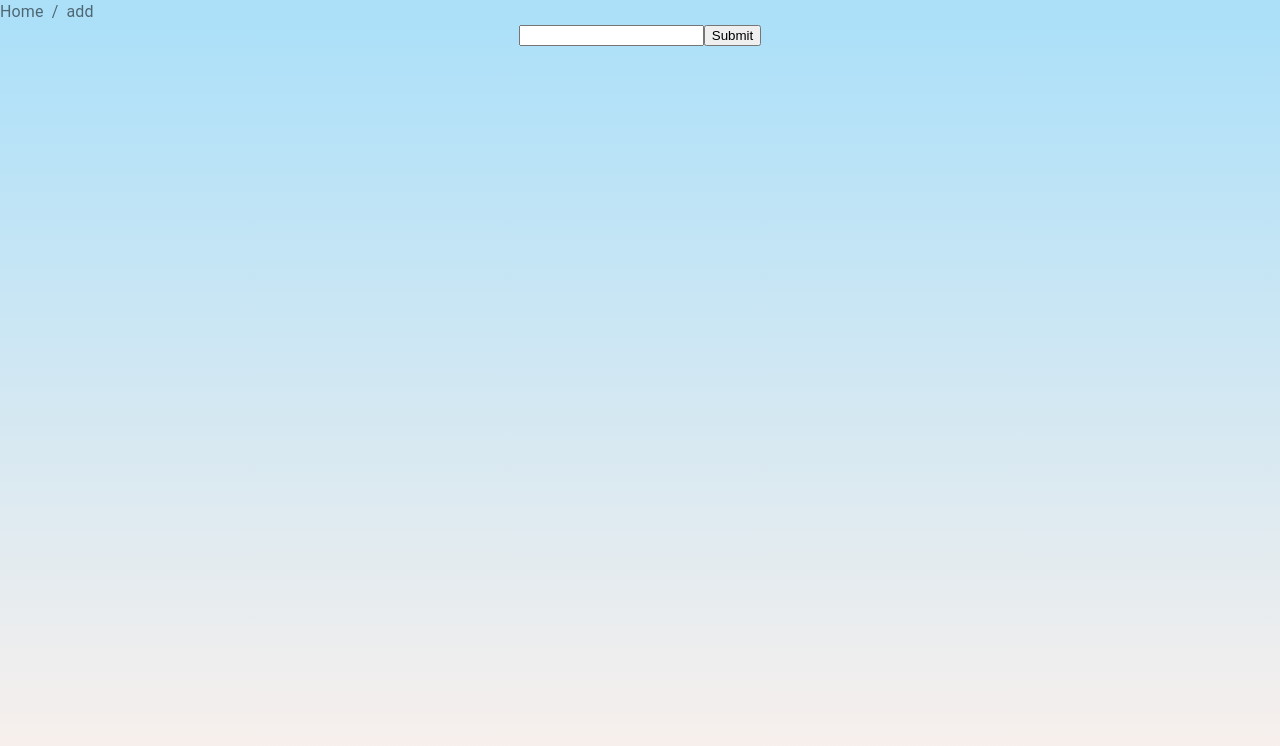
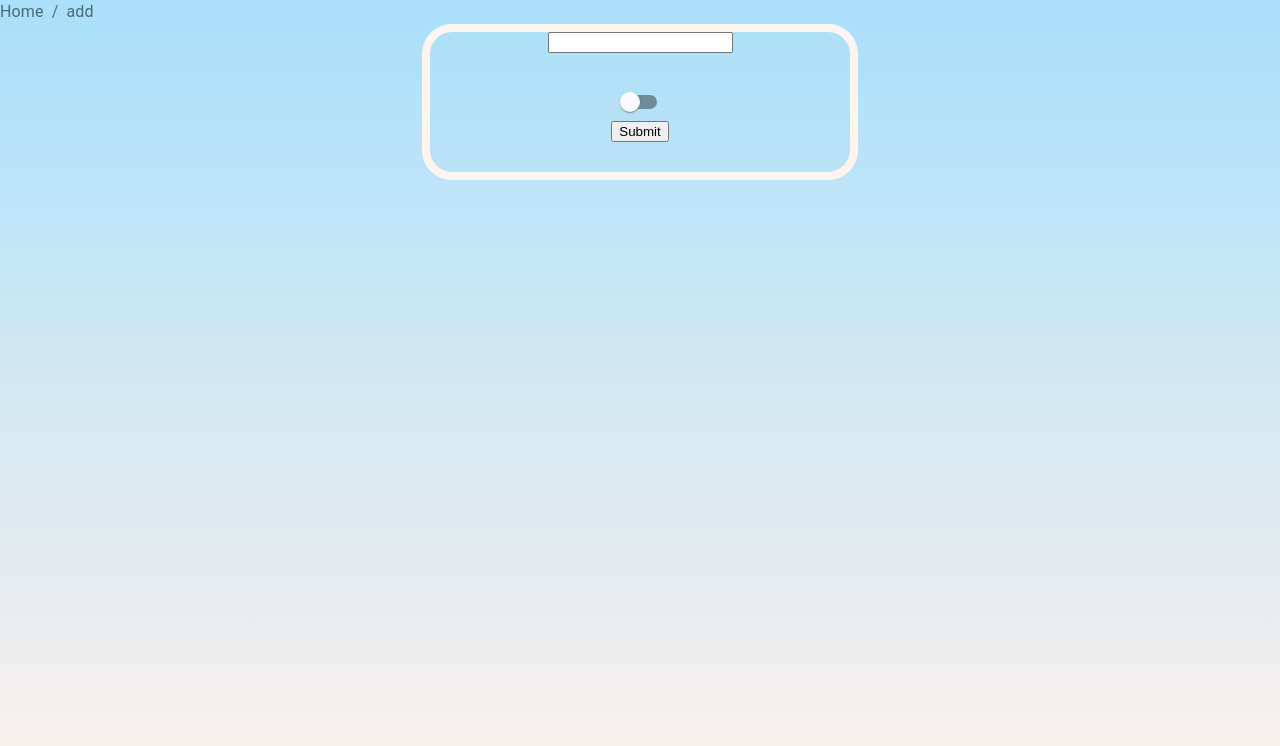
Before and after one commit to SeojinK1m/RMDFrontend, a React (Create React App) app: page /add in a window 1280 px wide. Shown: the top 746 px of the page. Built offline with nearby package versions, Linux system fonts and the light colour scheme.

Commit message:
add form almost done

```diff
--- a/src/AddPage.js
+++ b/src/AddPage.js
@@ -1,8 +1,16 @@
 import React, {useEffect, useState} from 'react';
+import style from './form.module.css'
+import Switch from '@material-ui/core/Switch';
+import Slider from '@material-ui/core/Slider';
+import { StylesProvider } from '@material-ui/styles';
 
 function AddPage() {
 
     const [schoolName, setSchoolName] = useState("")
+    const [addEatery, setAddEatery] = useState(false)
+    const [addDin, setAddDin] = useState(true)
+    const [eateryName, setEateryName] = useState('')
+    const [addReview, setAddReview] = useState(false)
 
     const handleSubmit = e => {
         e.preventDefault();
@@ -23,16 +31,64 @@ function AddPage() {
         })
     }
 
+    const updateAddEatery = () =>  {
+        setAddEatery(!addEatery)
+        console.log(addEatery)
+    }
+
     const updateSchoolName = e => {
         setSchoolName(e.target.value)
         console.log(schoolName)
     }
 
+    const updateEateryName= e => {
+        setEateryName(e.target.value)
+    }
+
+    const updateRadio = e => {
+        setAddDin(!addDin)
+    }
+
+    const updateAddReview = () => {
+        setAddReview(!addReview)
+    }
+
     return (
         <div className="App">
-            <form onSubmit={handleSubmit}>
-                <input type="text" onChange={updateSchoolName}/>
-                <input type="submit"/>
+            <form onSubmit={handleSubmit} class={style.form}>
+                <input type="text" onChange={updateSchoolName} class={style.input}/>
+                <Switch
+                    onChange={updateAddEatery}
+                />
+                {addEatery &&
+                    <div class={style.input}>
+                        <input type="radio" value="din" class={style.radio} id="din" onChange={updateRadio} checked={addDin}/>
+                        <input type="radio" value="res" class={style.radio} id="res" onChange={updateRadio} checked={!addDin}/>
+                        {addDin &&
+                            <input type="text" onChange={updateSchoolName} class={style.input} defaultValue="Dining hall name"/>
+                        }
+                        {!addDin &&
+                            <input type="text" onChange={updateSchoolName} class={style.input} defaultValue="Restaurant name"/>
+                        }
+                        <Switch
+                            onChange={updateAddReview}
+                        />
+                    </div>
+                }
+                {addReview &&
+                    <div class={style.slider}>
+                        <Slider
+                            valueLabelDisplay="auto"
+                            marks={true}
+                            min={1}
+                            max={5}
+                            step={1}
+                            defaultValue={3}
+                        />
+                        <textarea/>
+                    </div>
+                }
+                <input type="submit" class={style.input}/>
             </form>
         </div>
     )
--- /dev/null
+++ b/src/form.module.css
@@ -0,0 +1,25 @@
+.form {
+    border: seashell solid 8px;
+    width: 420px;
+    margin-right: auto;
+    margin-left: auto;
+    border-radius: 30px;
+}
+
+.input {
+    display: block;
+    margin-right: auto;
+    margin-left: auto;
+    margin-bottom: 30px;
+}
+
+.radio {
+
+}
+
+.slider {
+    width: 400px;
+    display: block;
+    margin-right: auto;
+    margin-left: auto;
+}
```
